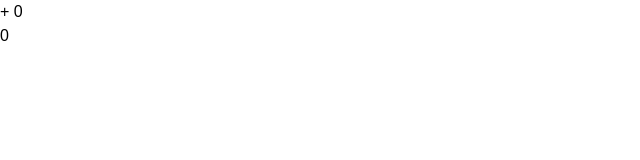
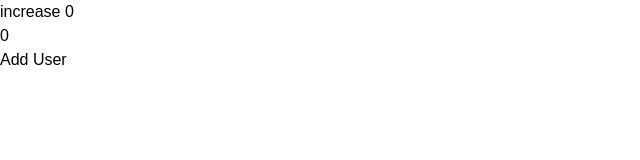
Before and after one commit to mustafadalga/react-playground, a React (Vite) app: page / in a window 1280 px wide. Shown: the top 160 px of the page, without its empty margins (0-640 px from the left). Built offline with nearby package versions, Linux system fonts and the light colour scheme.

Commit message:
add another version of state management

```diff
--- a/src/App.tsx
+++ b/src/App.tsx
@@ -1,31 +1,13 @@
-import users from "@/users.ts";
-import { useEffect, useState } from "react";
-import { getState, setState, subscribe } from "@/utils";
+import DemoV1 from "@/components/v1/Demo.tsx";
+import DemoV2 from "@/components/v2/Demo.tsx";
 
-console.log(users)
+
+
 export default function App() {
-    const [ count, setCount ] = useState(getState().count)
-
-    useEffect(() => {
-        return subscribe(() => setCount(getState().count))
-    }, [])
-
     return (
-        <div>
-            <button onClick={()=>setState({ count: getState().count + 1 })}>+ {count}</button>
-
-            <Child/>
+        <div className='grid p-10 gap-10'>
+            <DemoV1/>
+            <DemoV2/>
         </div>
     );
 }
-
-function Child() {
-    const [ count, setCount ] = useState(getState().count)
-
-    useEffect(() => {
-        return subscribe(() => setCount(getState().count))
-    }, [])
-
-
-    return <h1>{count}</h1>
-}
--- /dev/null
+++ b/src/components/v1/Demo.tsx
@@ -0,0 +1,28 @@
+import { useEffect, useState } from "react";
+import { getState, setState, subscribe } from "@/utils/createStoreV1.ts";
+
+function Child() {
+    const [ count, setCount ] = useState(getState().count)
+
+    useEffect(() => {
+        return subscribe(() => setCount(getState().count))
+    }, [])
+
+
+    return <h1>{count}</h1>
+}
+
+export default function DemoV1() {
+    const [ count, setCount ] = useState(getState().count)
+
+    useEffect(() => {
+        return subscribe(() => setCount(getState().count))
+    }, [])
+
+    return (
+        <div className='border'>
+            <button className='px-2 py-2 border' onClick={() => setState({ count: getState().count + 1 })}> increase {count}</button>
+            <Child/>
+        </div>
+    );
+}
--- /dev/null
+++ b/src/components/v2/Demo.tsx
@@ -0,0 +1,35 @@
+import { usersStore } from "@/stores/useUsers.ts";
+
+function UserList() {
+    const users = usersStore.use((s) => s.users);
+
+    return (
+        <div>
+            <ul>
+                {users.map(u => <li key={u}>{u}</li>)}
+            </ul>
+        </div>
+    );
+}
+
+
+function AddUser() {
+    console.log('hey')
+    return (
+        <button onClick={() => {
+            usersStore.set(prev => ({users: [ ...prev.users, Math.random().toString() ] }))
+        }
+        }>
+            Add User
+        </button>
+    );
+}
+
+export default function DemoV2() {
+    return (
+        <div className='border'>
+            <AddUser/>
+            <UserList/>
+        </div>
+    );
+}
--- /dev/null
+++ b/src/stores/useUsers.ts
@@ -0,0 +1,8 @@
+import { createStore, createHook } from "@/utils/createStore";
+
+const store = createStore({ users: [] });
+
+export const usersStore = {
+    use: createHook(store),
+    set: store.setState,
+};
--- /dev/null
+++ b/src/utils/createStore.ts
@@ -0,0 +1,41 @@
+import { useEffect, useState } from "react";
+
+export function createStore(initialState) {
+    let state = initialState
+
+    const listeners = new Set()
+
+
+    const getState = () => state
+    const setState = (partial) => {
+        state = typeof partial === 'function' ? partial(state) : { ...state, ...partial }
+        listeners.forEach(listener => listener())
+    }
+
+    const subscribe = (listener) => {
+        listeners.add(listener)
+
+        return () => listeners.delete(listener)
+    }
+
+
+    return {
+        getState,
+        setState,
+        subscribe
+    }
+}
+
+export function createHook(store) {
+    return function useStore(selector) {
+        const [ , force ] = useState(0)
+
+
+        useEffect(() => {
+            return store.subscribe(() => force(x => ++x), [])
+        }, []);
+
+        return selector(store.getState())
+
+    }
+}
```
Also changed, not shown: src/utils/createStoreV1.ts (renamed from src/utils/index.ts), 1 other file (tests, documents, lock files or other folders).
